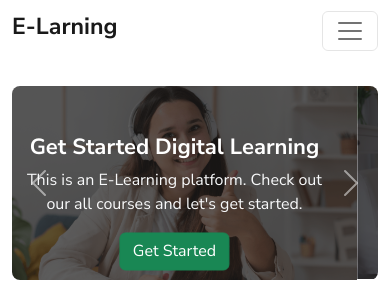
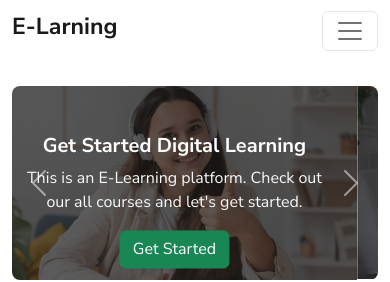
Before and after one commit to dev-rashidul/assignment-3, a plain HTML site: page index.html in a window 390 px wide. Shown: the top 282 px of the page. Drawn offline with nearby package versions, Linux system fonts and the light colour scheme; a script that the page names is missing.

Commit message:
Final Commit

```diff
--- a/assets/css/style.css
+++ b/assets/css/style.css
@@ -24,10 +24,10 @@ body {
 
 @media screen and (max-width: 767px) {
   .carousel-caption {
-    padding: 0 35px;
+    padding: 0 30px;
   }
   .carousel-caption h1 {
-    font-size: 22px;
+    font-size: 20px;
   }
 }
 
```
